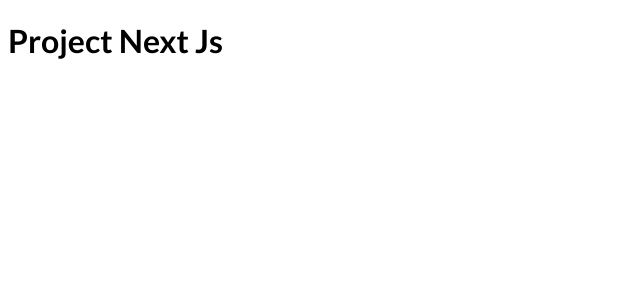
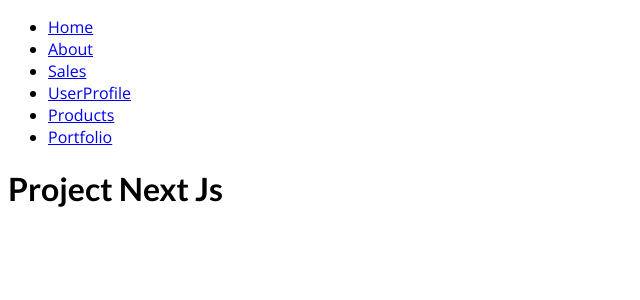
Before and after one commit to Al-gast/nextJs, a Next.js app: page / in a window 1280 px wide. Shown: the top 300 px of the page, without its empty margins (0-640 px from the left). Built offline with nearby package versions, Linux system fonts and the light colour scheme.

Commit message:
image optimize

```diff
--- a/src/pages/_app.js
+++ b/src/pages/_app.js
@@ -1,5 +1,37 @@
-import '@/styles/globals.css'
+import "@/styles/globals.css";
+import Head from "next/head";
+import Link from "next/link";
 
 export default function App({ Component, pageProps }) {
-  return <Component {...pageProps} />
+  return (
+    <>
+      <Head>
+        <title>Ata</title>
+        <meta name="description" content="Ini adalah website Ata" />
+      </Head>
+      <nav>
+        <ul>
+          <li>
+            <Link href="/">Home</Link>
+          </li>
+          <li>
+            <Link href="/about">About</Link>
+          </li>
+          <li>
+            <Link href="/sales">Sales</Link>
+          </li>
+          <li>
+            <Link href="/userprofile">UserProfile</Link>
+          </li>
+          <li>
+            <Link href="/products">Products</Link>
+          </li>
+          <li>
+            <Link href="/portfolio">Portfolio</Link>
+          </li>
+        </ul>
+      </nav>
+      <Component {...pageProps} />
+    </>
+  );
 }
--- a/src/pages/index.js
+++ b/src/pages/index.js
@@ -1,5 +1,7 @@
 export default function Home() {
   return (
-    <h1>Project Next Js</h1>
-  )
+    <>
+      <h1>Project Next Js</h1>
+    </>
+  );
 }
```
Also changed, not shown: src/pages/sales.js (added, +54 -0 lines), src/pages/userprofile.js (+9 -1 lines), 1 other file (tests, documents, lock files or other folders).
